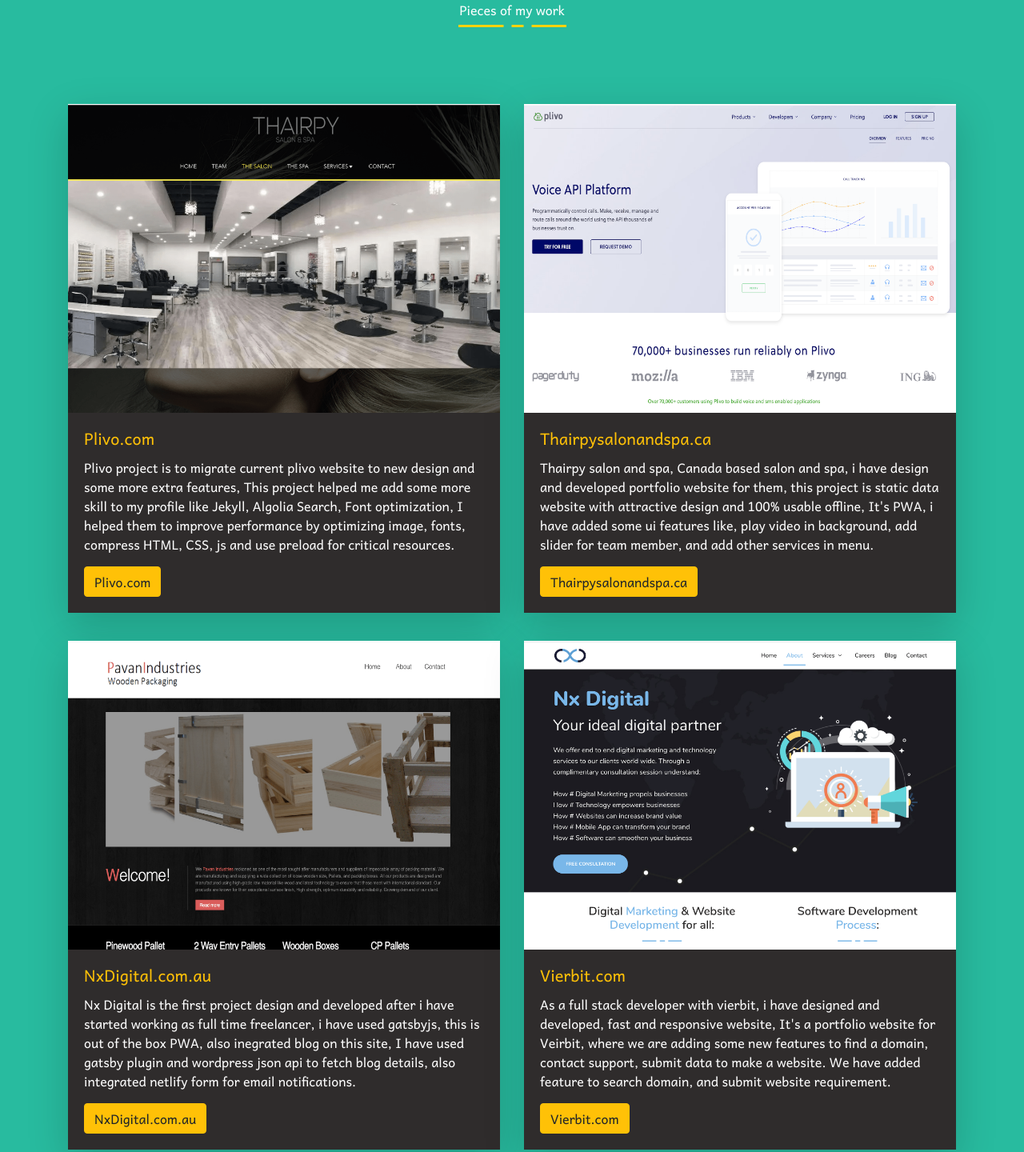
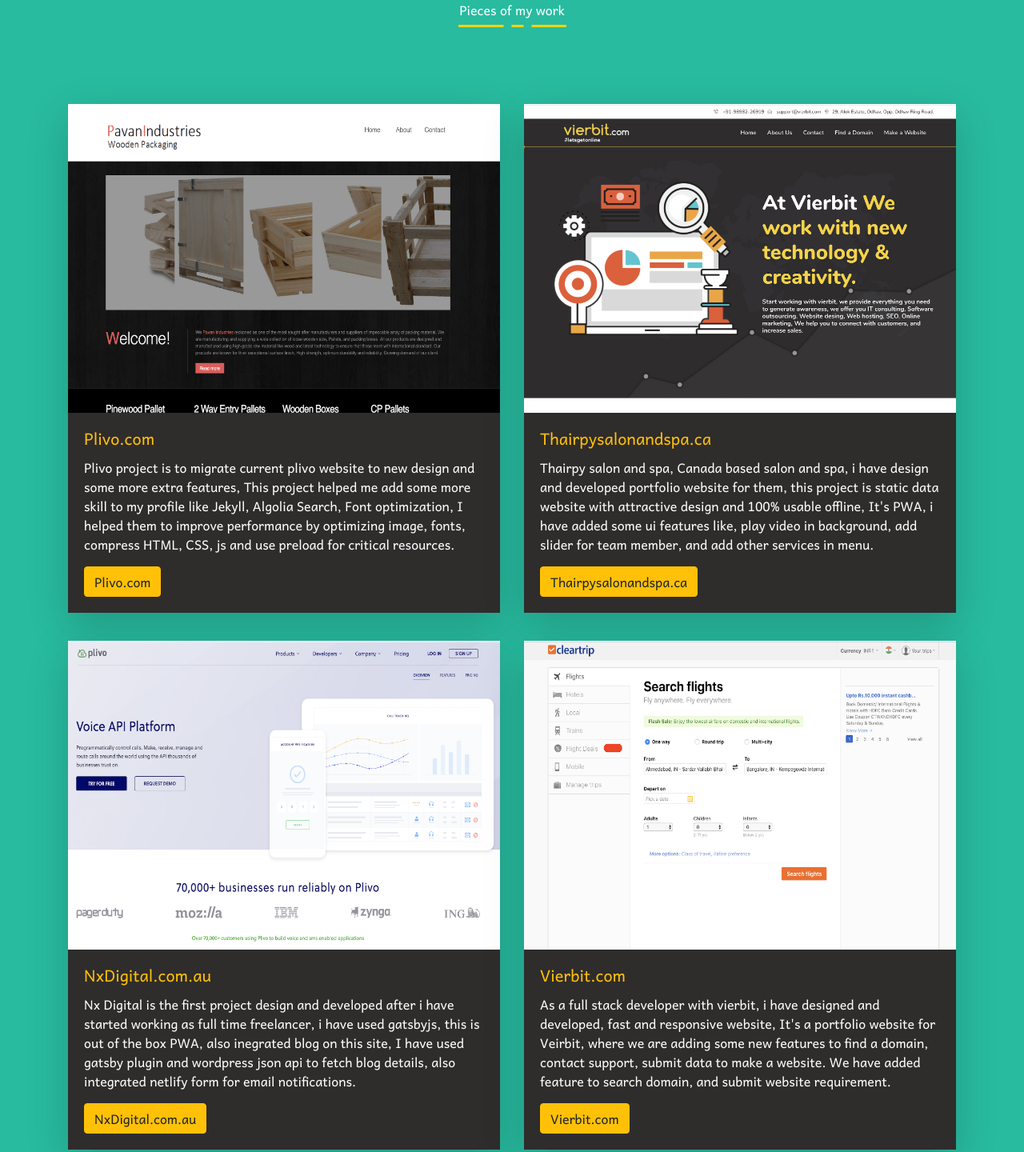
Before and after one commit to mhjadav/mojaave, a Gatsby site: page / in a window 1280 px wide. Shown: the part 1234-2674 px from the top of the page at 80% size. Built offline with nearby package versions, Linux system fonts and the light colour scheme; Gatsby itself is replaced by a stand-in of ours.

Commit message:
Updated images on projects

```diff
--- a/src/components/project.js
+++ b/src/components/project.js
@@ -31,7 +31,7 @@ export default () => (
                         <div className="col-md-6 col-xs-12">
                             <div className="card shadow-lg">
                                 <div className="card-img-top">
-                                    <Img fluid={data.allFile.edges[4].node.childImageSharp.fluid} alt="full stack developer" />
+                                    <Img fluid={data.allFile.edges[2].node.childImageSharp.fluid} alt="full stack developer" />
                                 </div>
                                 <div className="card-body">
                                     <h5 className="card-title">Plivo.com</h5>
@@ -45,7 +45,7 @@ export default () => (
                         <div className="col-md-6 col-xs-12">
                             <div className="card shadow-lg">
                                 <div className="card-img-top">
-                                    <Img fluid={data.allFile.edges[3].node.childImageSharp.fluid} alt="full stack developer" />
+                                    <Img fluid={data.allFile.edges[5].node.childImageSharp.fluid} alt="full stack developer" />
                                 </div>
                                 <div className="card-body">
                                     <h5 className="card-title">Thairpysalonandspa.ca</h5>
@@ -59,7 +59,7 @@ export default () => (
                         <div className="col-md-6 col-xs-12">
                             <div className="card shadow-lg">
                                 <div className="card-img-top">
-                                    <Img fluid={data.allFile.edges[2].node.childImageSharp.fluid} alt="full stack developer" />
+                                    <Img fluid={data.allFile.edges[3].node.childImageSharp.fluid} alt="full stack developer" />
                                 </div>
                                 <div className="card-body">
                                     <h5 className="card-title">NxDigital.com.au</h5>
@@ -74,7 +74,7 @@ export default () => (
                         <div className="col-md-6 col-xs-12">
                             <div className="card shadow-lg">
                                 <div className="card-img-top">
-                                    <Img fluid={data.allFile.edges[1].node.childImageSharp.fluid} alt="full stack developer" />
+                                    <Img fluid={data.allFile.edges[0].node.childImageSharp.fluid} alt="full stack developer" />
                                 </div>
                                 <div className="card-body">
                                     <h5 className="card-title">Vierbit.com</h5>
@@ -89,7 +89,7 @@ export default () => (
                         <div className="col-md-6 col-xs-12">
                             <div className="card shadow-lg">
                                 <div className="card-img-top">
-                                    <Img fluid={data.allFile.edges[0].node.childImageSharp.fluid} alt="full stack developer" />
+                                    <Img fluid={data.allFile.edges[1].node.childImageSharp.fluid} alt="full stack developer" />
                                 </div>
                                 <div className="card-body">
                                     <h5 className="card-title">Cleartrip Pvt Ltd</h5>
@@ -101,7 +101,7 @@ export default () => (
                         <div className="col-md-6 col-xs-12">
                             <div className="card shadow-lg">
                                 <div className="card-img-top">
-                                    <Img fluid={data.allFile.edges[5].node.childImageSharp.fluid} alt="full stack developer" />
+                                        <Img fluid={data.allFile.edges[4].node.childImageSharp.fluid} alt="full stack developer" />
                                     </div>
                                 <div className="card-body">
                                     <h5 className="card-title">Packingwood.in</h5>
```
Lines whose indentation alone changed are shown as unchanged.
